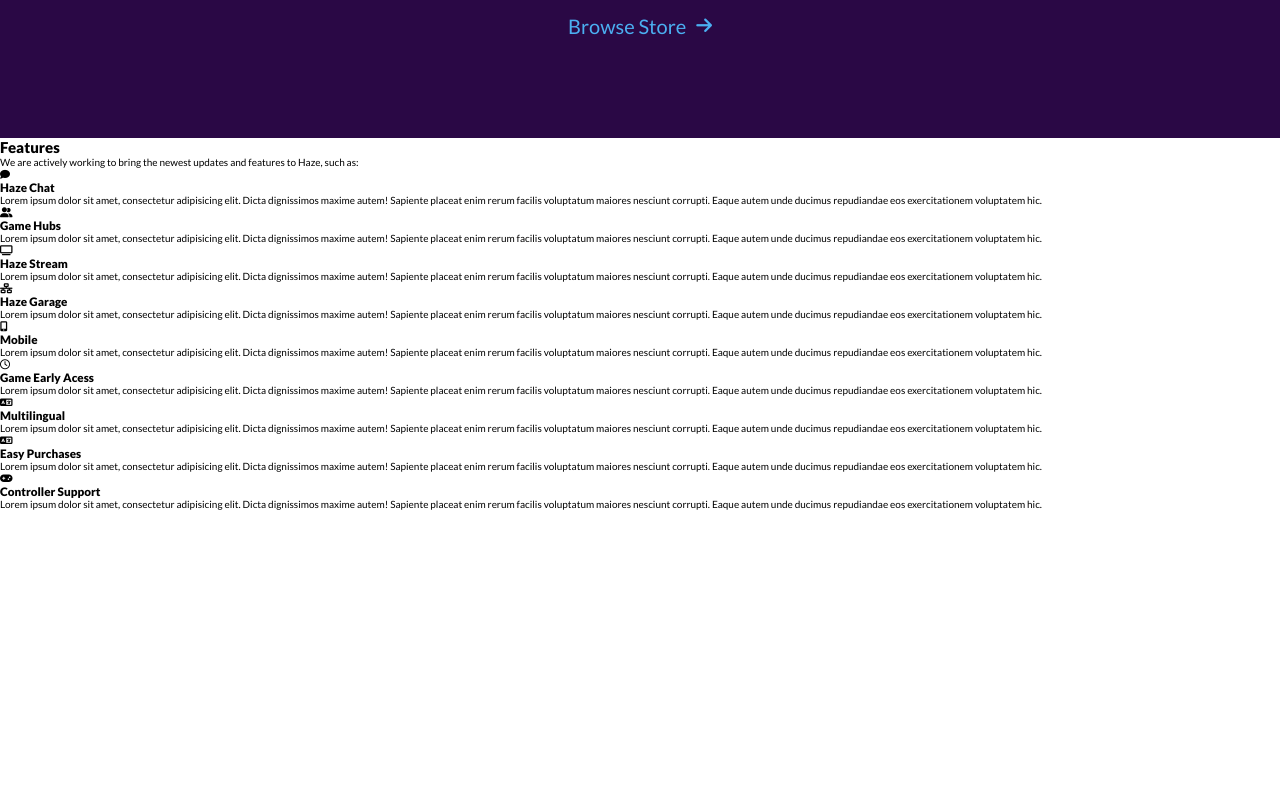
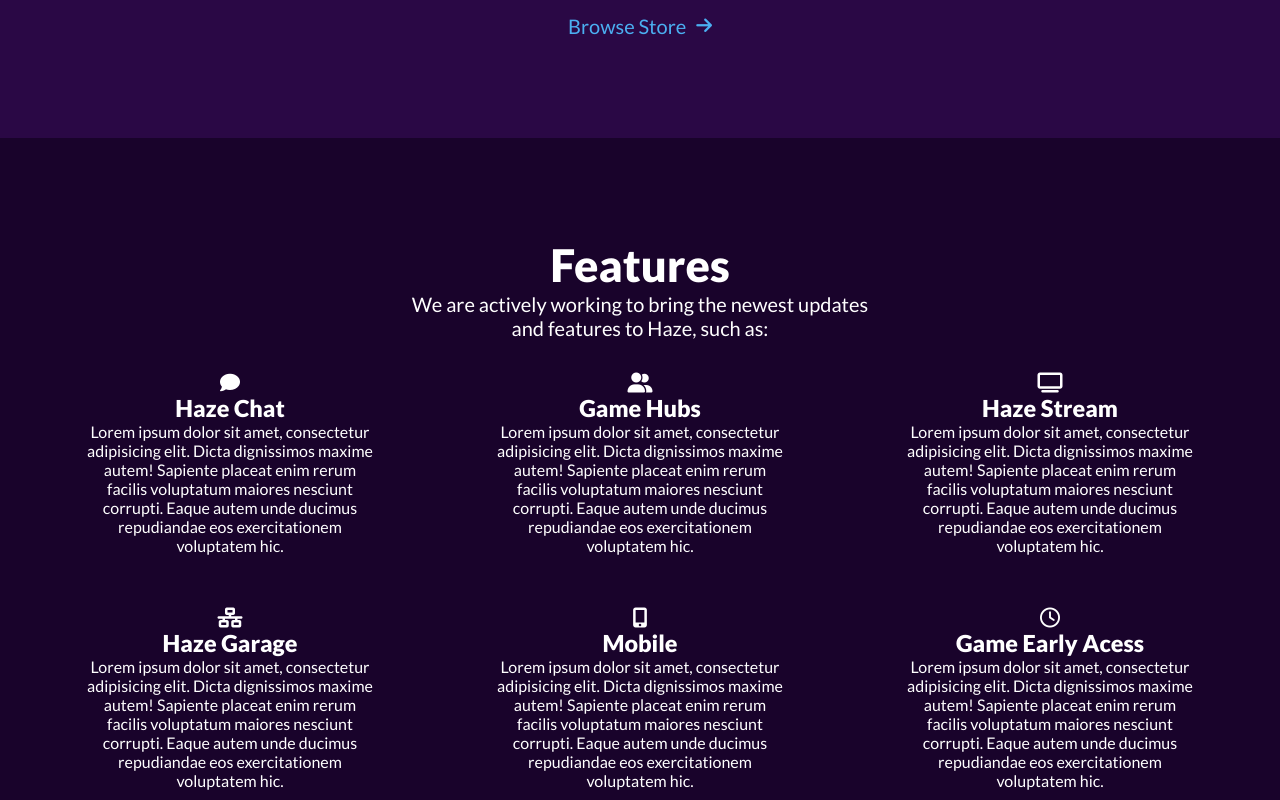
Before and after one commit to TrellixVulnTeam/haze_J66X, a website: page index.html in a window 1280 px wide. Shown: the part 800-1600 px from the top of the page. Before the commit the page ends 1310 px from the top, so only its background shows below. Drawn offline with Linux system fonts and the light colour scheme; a web font is replaced by a local one.

Commit message:
Working on features section

```diff
--- a/sass/abstracts/_mixins.scss
+++ b/sass/abstracts/_mixins.scss
@@ -31,3 +31,11 @@
 @mixin fontdefault {
 	font-family: "Lato", sans-serif;
 }
+
+@mixin heading {
+	font-size: 4.5rem;
+}
+
+@mixin padding-section {
+	padding: 10rem 5rem;
+}
--- a/sass/abstracts/_variables.scss
+++ b/sass/abstracts/_variables.scss
@@ -10,3 +10,4 @@
 
 $color-purple-dark: #2a0845;
 $color-purple-light: #6441a5;
+$color-purple-darkest: #19032b;
--- a/sass/layout/_cta.scss
+++ b/sass/layout/_cta.scss
@@ -3,16 +3,16 @@
 	flex-direction: column;
 	color: $color-white;
 	background-color: $color-purple-dark;
-	padding: 10rem 5rem;
+	@include padding-section;
 
 	&__heading {
-		font-size: 4.5rem;
+		@include heading;
 	}
 
 	&__text {
 		font-size: 2rem;
 		text-align: center;
 		width: 60%;
-  margin-bottom: 3rem;
+		margin-bottom: 3rem;
 	}
 }
--- a/sass/layout/_features.scss
+++ b/sass/layout/_features.scss
@@ -0,0 +1,34 @@
+.features {
+	background-color: $color-purple-darkest;
+	color: $color-white;
+	text-align: center;
+	font-size: 2rem;
+	@include flexdisplay;
+	flex-direction: column;
+	@include padding-section;
+
+	&__heading {
+		@include heading;
+	}
+
+	&__text {
+		width: 40%;
+	}
+
+	&__box {
+		display: grid;
+		grid-template-columns: repeat(3, 1fr);
+		grid-gap: 5rem;
+		margin-top: 3rem;
+	}
+
+	&__container {
+		@include flexdisplay;
+		flex-direction: column;
+	}
+
+	&__description {
+		font-size: 1.6rem;
+		width: 80%;
+	}
+}
```
Also changed, not shown: css/style.css.
